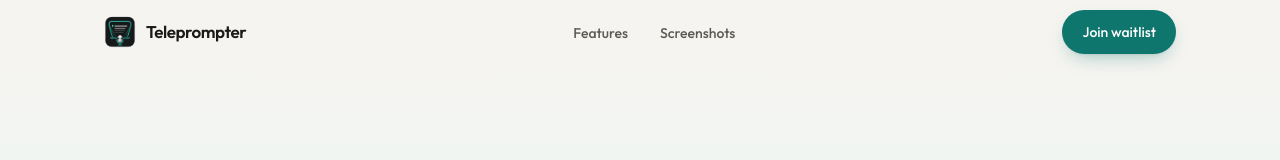
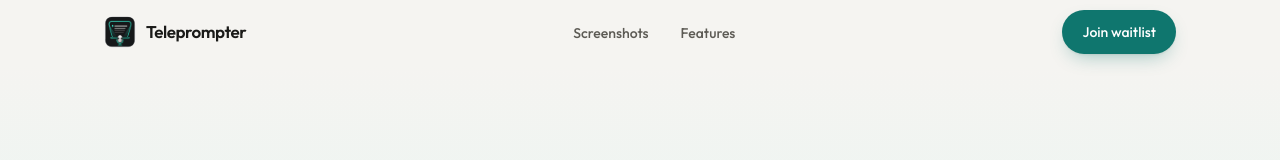
Before and after one commit to Utkarshvr/teleprompter-landing, a Next.js app: page /terms in a window 1280 px wide. Shown: the top 160 px of the page. Built offline with nearby package versions, Linux system fonts and the light colour scheme.

Commit message:
Rearrange NAV_LINKS in navigation constants to ensure "Features" appears after "Screenshots" for improved consistency.

```diff
--- a/src/constants/navigation.ts
+++ b/src/constants/navigation.ts
@@ -1,6 +1,6 @@
 import type { NavLink } from "@/types";
 
 export const NAV_LINKS: NavLink[] = [
+  { label: "Screenshots", href: "/#screenshots" },
   { label: "Features", href: "/#features" },
-  { label: "Screenshots", href: "/#screenshots" },
 ];
```
